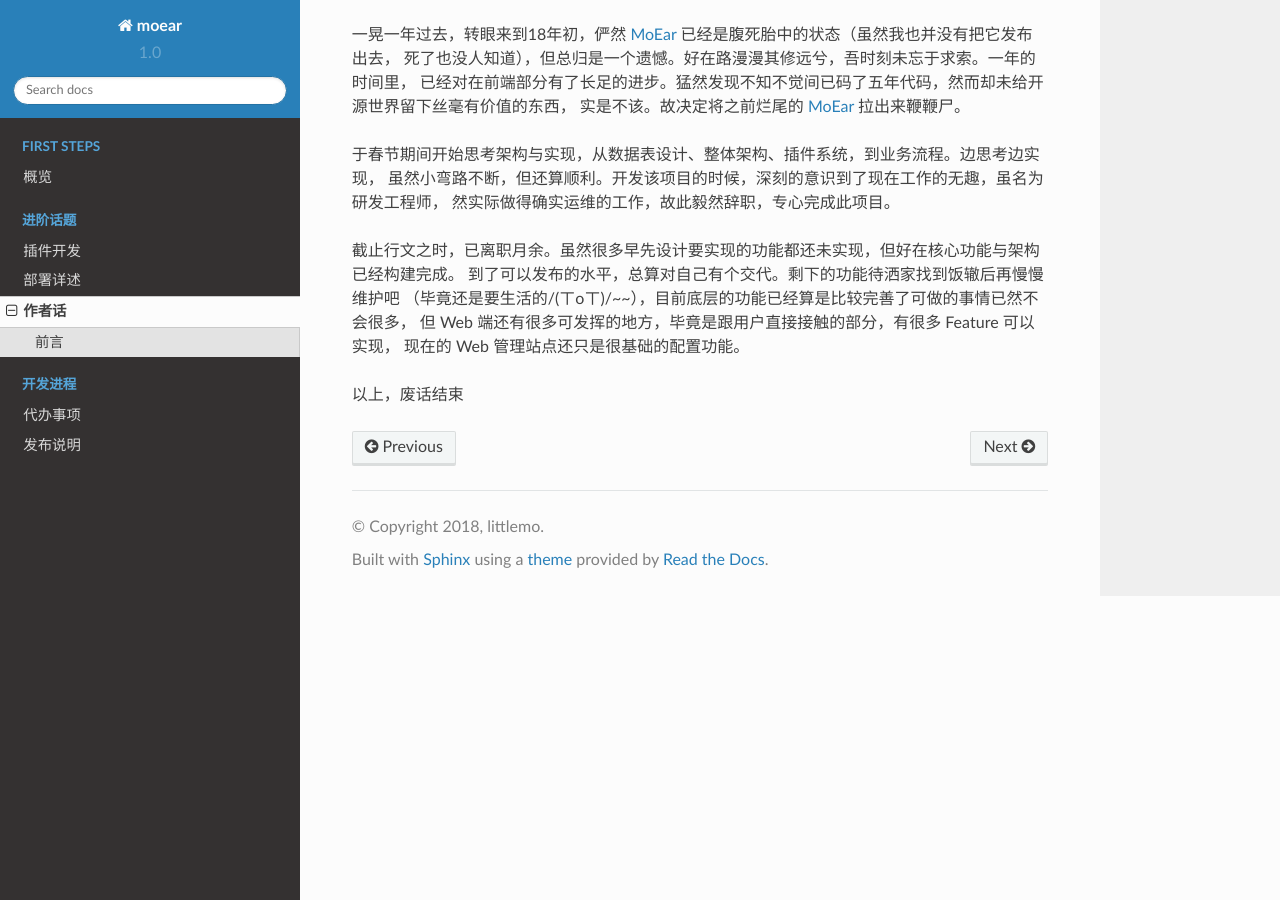
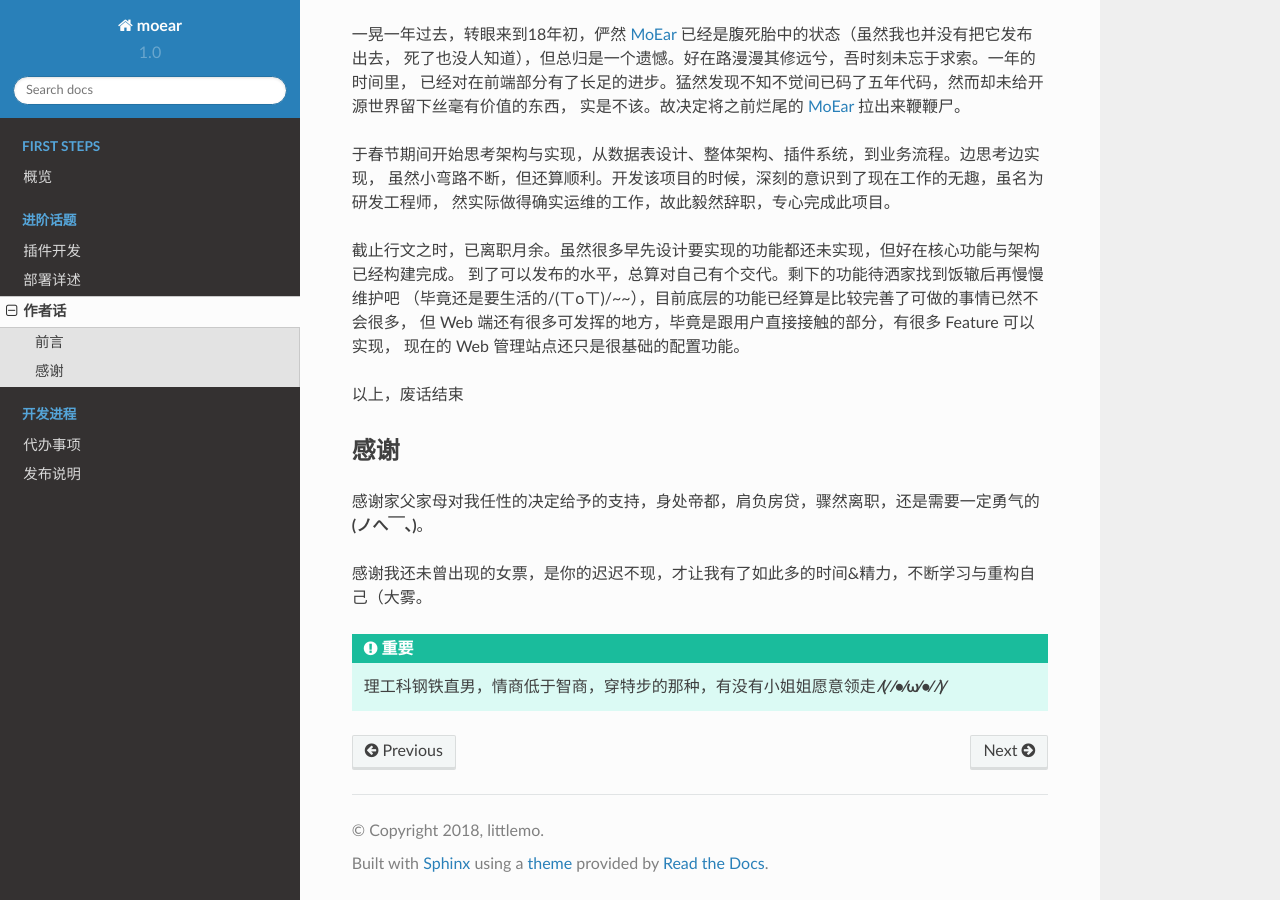
Before and after one commit to littlemo/moear, a Sphinx documentation site: the page built from docs/source/topics/author_words.rst, in a window 1280 px wide and 900 px high, scrolled down 516 px. Built offline with Sphinx 7.4.7 and the Read the Docs theme 2.0.0, drawn with Linux system fonts in a browser that asks for light colours; formulas are drawn with MathJax 3.

Commit message:
F: 实现感谢章节文档内容，皮一下真的很开心^_^

```diff
--- a/docs/source/topics/author_words.rst
+++ b/docs/source/topics/author_words.rst
@@ -33,6 +33,18 @@
 以上，废话结束
 
 
+感谢
+====
+
+感谢家父家母对我任性的决定给予的支持，身处帝都，肩负房贷，骤然离职，还是需要一定勇气的 **(ノへ￣、)**。
+
+感谢我还未曾出现的女票，是你的迟迟不现，才让我有了如此多的时间&精力，不断学习与重构自己（大雾。
+
+.. important::
+
+    理工科钢铁直男，情商低于智商，穿特步的那种，有没有小姐姐愿意领走 **⁄(⁄ ⁄•⁄ω⁄•⁄ ⁄)⁄**
+
+
 .. _MoEar: http://moear.rtfd.io
 .. _Scrapy: http://scrapy.rtfd.io
 .. _Django: https://docs.djangoproject.com
```
